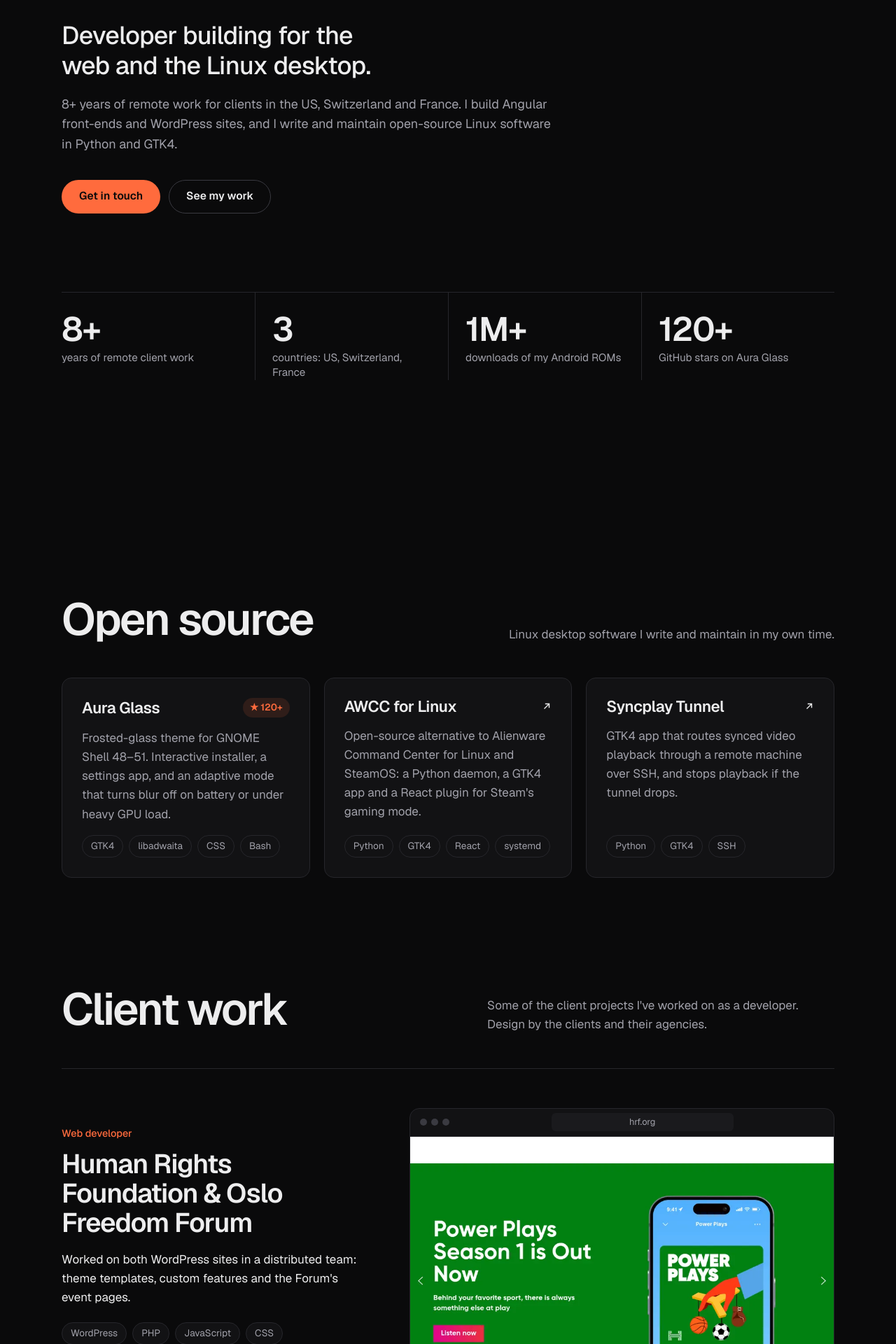
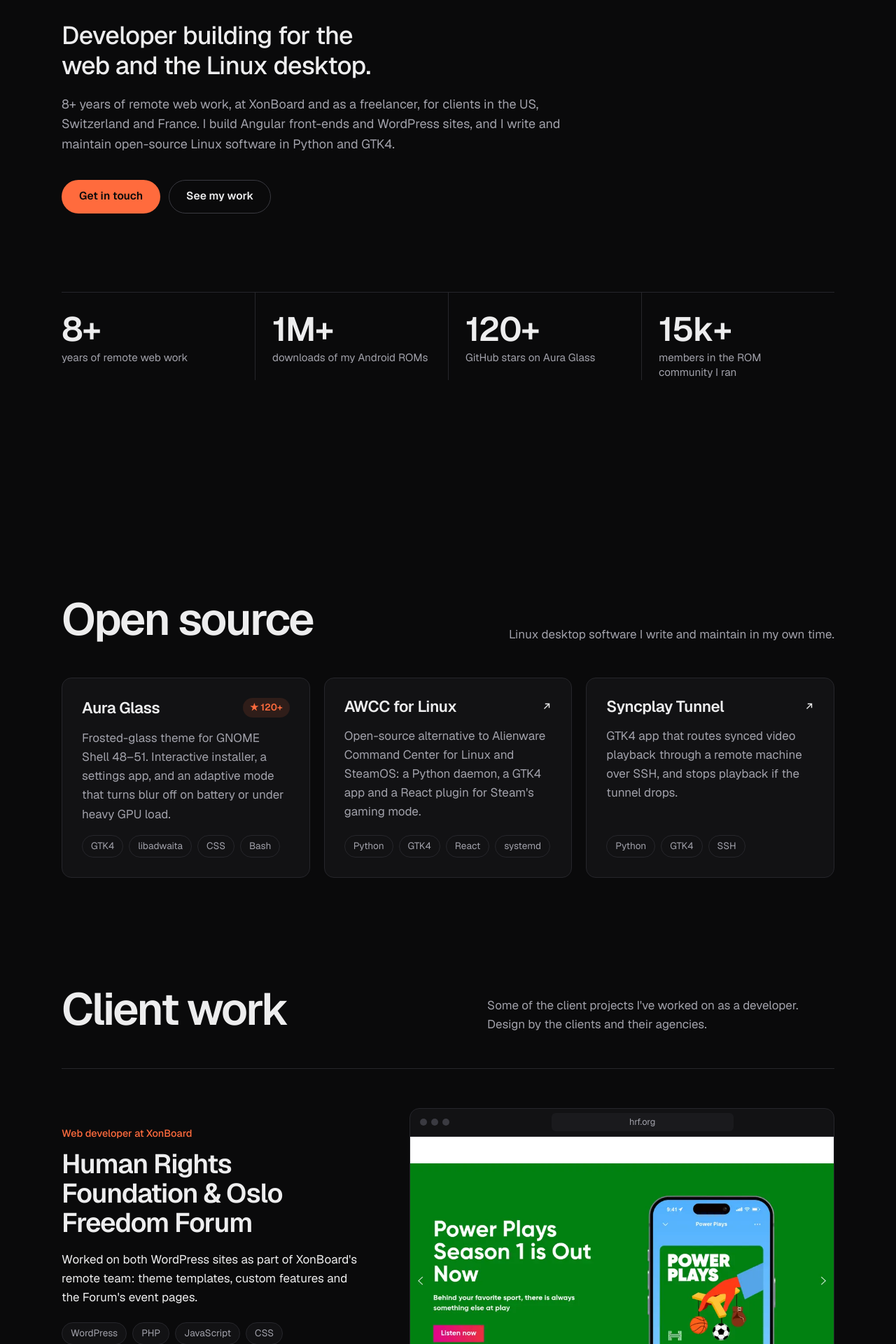
Before and after one commit to DevWebeloper/keen-newton, a Next.js app: page / in a window 1280 px wide. Shown: the part 380-2300 px from the top of the page at 70% size. Built offline with nearby package versions, Linux system fonts and the light colour scheme.

Commit message:
feat: name XonBoard in hero and client work; swap countries stat
Co-Authored-By: Claude Opus 5.5 <noreply@anthropic.com>

```diff
--- a/src/data/site.ts
+++ b/src/data/site.ts
@@ -5,7 +5,7 @@ export const PERSON = {
   role: "Software developer",
   headline: "Developer building for the web and the Linux desktop.",
   intro:
-    "8+ years of remote work for clients in the US, Switzerland and France. I build Angular front-ends and WordPress sites, and I write and maintain open-source Linux software in Python and GTK4.",
+    "8+ years of remote web work, at XonBoard and as a freelancer, for clients in the US, Switzerland and France. I build Angular front-ends and WordPress sites, and I write and maintain open-source Linux software in Python and GTK4.",
   base: "Remote, based in Egypt",
   email: "gheith.sy@gmail.com",
   github: "https://github.com/DevWebeloper",
@@ -18,10 +18,10 @@ export const PERSON = {
 };
 
 export const STATS = [
-  { value: "8+", label: "years of remote client work" },
-  { value: "3", label: "countries: US, Switzerland, France" },
+  { value: "8+", label: "years of remote web work" },
   { value: "1M+", label: "downloads of my Android ROMs" },
   { value: "120+", label: "GitHub stars on Aura Glass" },
+  { value: "15k+", label: "members in the ROM community I ran" },
 ];
 
 export interface Project {
@@ -41,13 +41,13 @@ export const PROJECTS: Project[] = [
   {
     id: "hrf",
     name: "Human Rights Foundation & Oslo Freedom Forum",
-    role: "Web developer",
+    role: "Web developer at XonBoard",
     domain: "hrf.org",
     url: "https://hrf.org",
     image: `${BASE}/work/hrf.webp`,
     imageHeight: 1035,
     summary:
-      "Worked on both WordPress sites in a distributed team: theme templates, custom features and the Forum's event pages.",
+      "Worked on both WordPress sites as part of XonBoard's remote team: theme templates, custom features and the Forum's event pages.",
     stack: ["WordPress", "PHP", "JavaScript", "CSS"],
   },
   {
```
